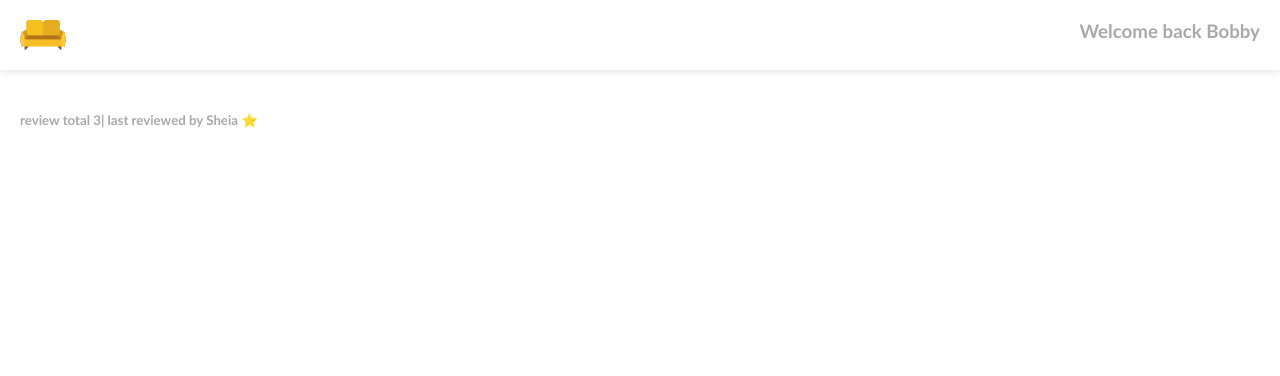
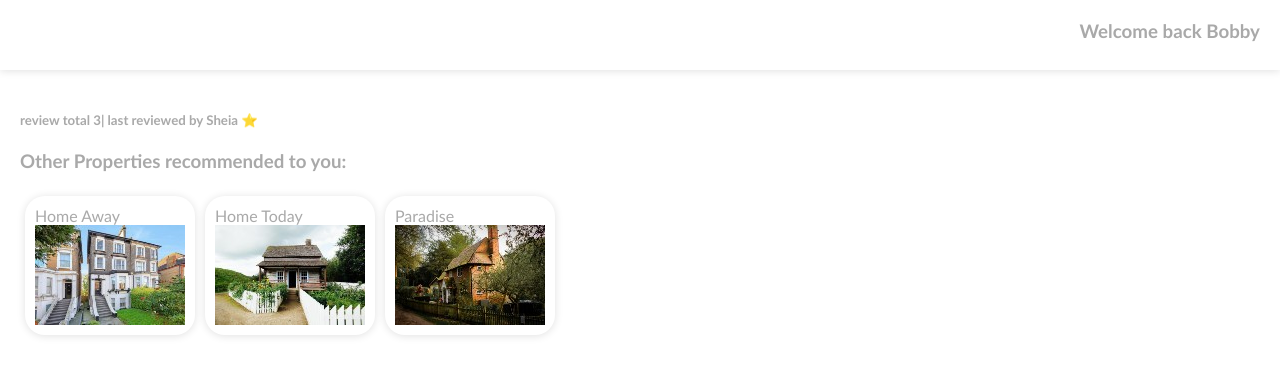
Before and after one commit to LurieK/TypeScript_Tutorial, a website built with Parcel: page index.html in a window 1280 px wide. Built offline with nearby package versions, Linux system fonts and the light colour scheme; files whose address does not match are found by name.

Commit message:
add images and update objects with img path
images are not loading

```diff
--- a/index.html
+++ b/index.html
@@ -13,6 +13,9 @@
     </div>
     <div class="container">
       <h5 id="reviews"></h5>
+      <h3>Other Properties recommended to you:</h3>
+      <div class="properties"></div>
+
     </div>
     <script src="/src/index.ts"></script>
   </body>
--- a/src/index.ts
+++ b/src/index.ts
@@ -1,5 +1,6 @@
 
 import { showReviewTotal, populateUser } from './utils'
+
 
 
 const reviews: {
@@ -53,18 +54,18 @@ const properties: {
 
 }[]=[
     {
-        img:'',
+        img:'./src/img/london-property.jpg',
         title: 'Home Away',
         price: 300,
         address1: '456 HomeAway St.',
-        town: "Boston",
+        town: 'London',
         postcode: 897890,
-        country: 'usa',
+        country: 'United Kingdom',
         contact: 'home@away.com',
         AvailableToRent: true,
     },
     {
-        img:'',
+        img:'./src/img/colombia-property.jpg',
         title: 'Home Today',
         price: 300,
         address1: '890 Developer Rd.',
@@ -75,13 +76,13 @@ const properties: {
         AvailableToRent: true,
         },
     {
-        img:'',
+        img:'./src/img/poland-property.jpg',
         title: 'Paradise',
         price: 300,
         address1: '24 Paradise Way',
-        town: 'Miami',
+        town: 'Gdansk',
         postcode: 45628,
-        country: 'usa',
+        country: 'Poland',
         contact: 'paradise@paradise.com',
         AvailableToRent: false,
     },
@@ -90,3 +91,15 @@ const properties: {
 
 showReviewTotal(reviews.length, reviews[0].name, reviews[0].loyaltyUser)
 populateUser(!!you.isReturning, you.userName.firstName)
+
+const propertyContainer = document.querySelector('.properties')!
+
+for (let i=0; i< properties.length; i++){
+    const card = document.createElement('div')
+    card.classList.add('card')
+    card.innerHTML = properties[i].title
+    const image = document.createElement('img')
+    image.setAttribute('src', properties[i].img)
+    card.appendChild(image)
+    propertyContainer.appendChild(card)
+}
--- a/src/style.css
+++ b/src/style.css
@@ -32,3 +32,16 @@ body {
 .user-container {
   margin: 20px;
 }
+
+.properties {
+    display: flex;
+    flex-wrap: wrap;
+}
+
+.card {
+    width: 150px;
+    margin: 5px;
+    border-radius: 20px;
+    padding: 10px;
+    box-shadow: rgb(0 0 0 / 12%) 0 1px 8px;
+}
--- a/src/utils.ts
+++ b/src/utils.ts
@@ -1,6 +1,7 @@
 const returningUserDisplay = document.querySelector('#returning-user')!
 const userNameDisplay = document.querySelector('#user')!
 const reviewTotalDisplay = document.querySelector('#reviews')!
+
 
 export function showReviewTotal(value: number, reviewer: string, isLoyalty: boolean) {
     const iconDisplay = isLoyalty ? '⭐' : ''
```
Also changed, not shown: dist/index.html, src/img/colombia-property.jpg (added), src/img/london-property.jpg (added), src/img/poland-property.jpg (added), src/img/sofa-logo.png (renamed from img/sofa-logo.png), 4 other files.
